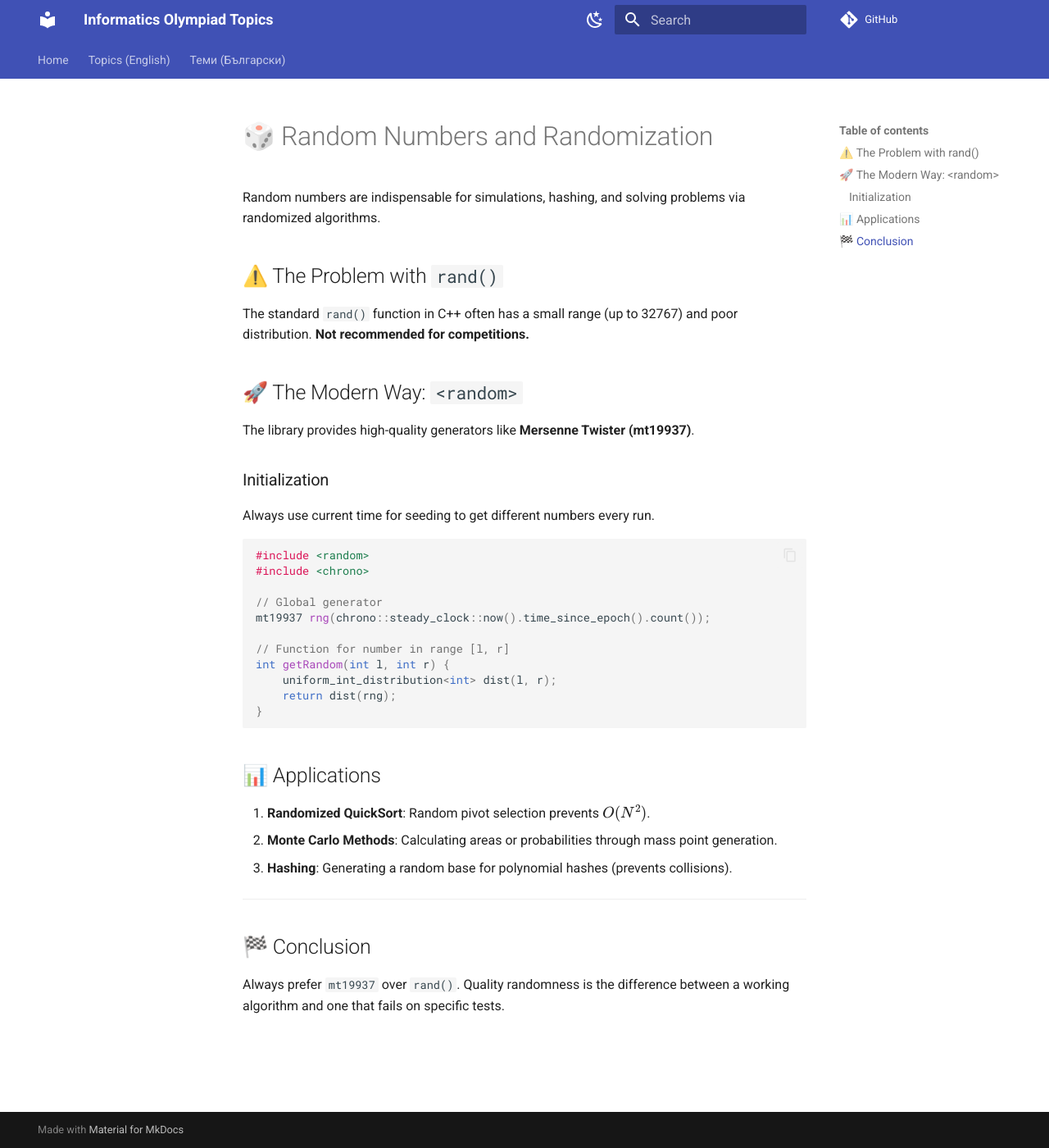
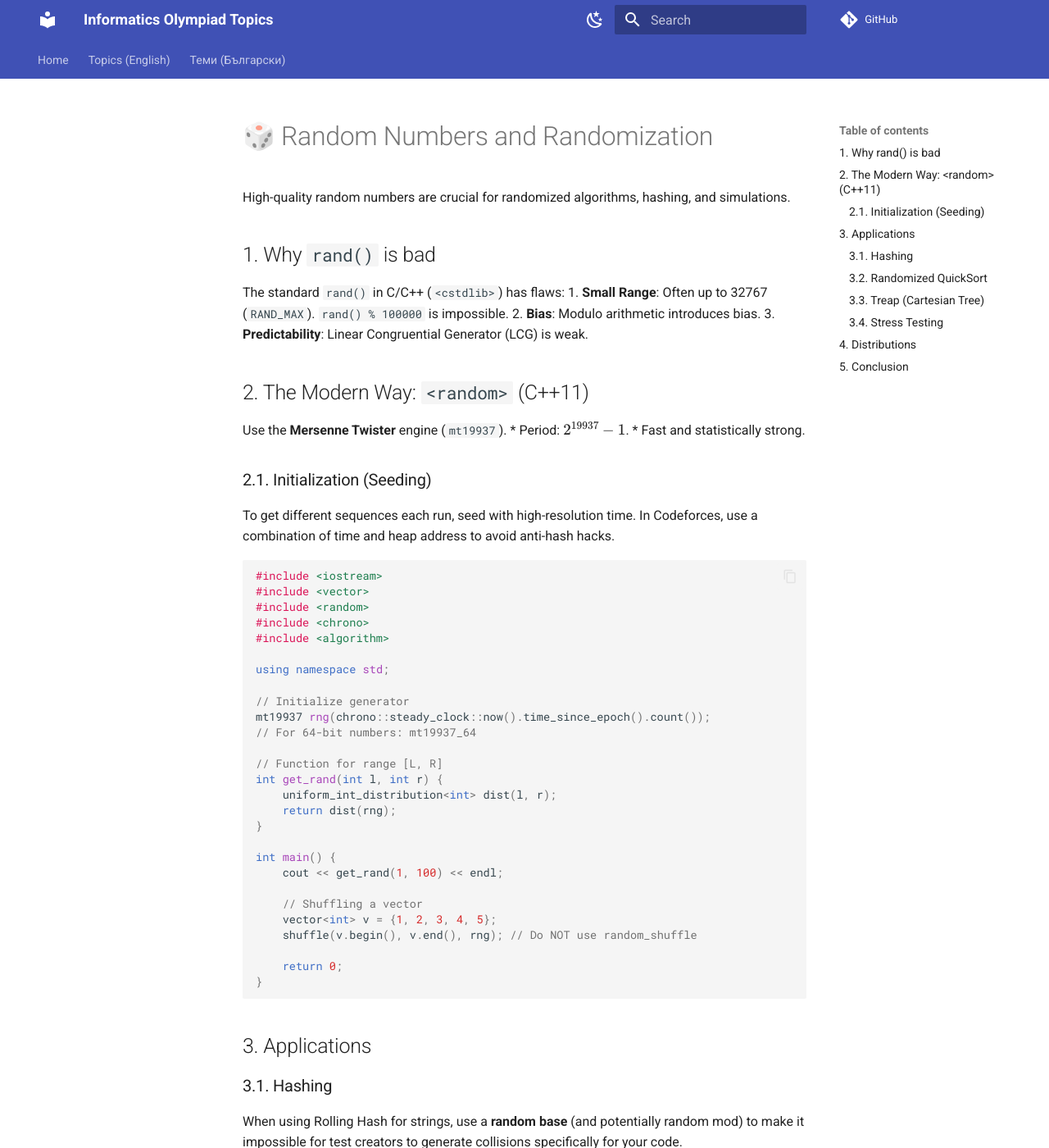
Before and after one commit to KadirYazadzhi/Informatics-Olympiad-Topics, an MkDocs documentation site: the page built from docs/EN/09b_Random_Numbers.md, in a window 1280 px wide and 1400 px high. Shown: the whole window at 82% size. Built offline with MkDocs 1.6.1 and Material for MkDocs 9.7.7, drawn with Linux system fonts in a browser that asks for light colours; comment, search, counter and statistics services are not loaded; some of the changed text lies outside the part shown.

Commit message:
Expand EN/09b_Random_Numbers.md: Random library, mt19937, and stress testing

````diff
--- a/docs/EN/09b_Random_Numbers.md
+++ b/docs/EN/09b_Random_Numbers.md
@@ -1,35 +1,78 @@
 # 🎲 Random Numbers and Randomization
 
-Random numbers are indispensable for simulations, hashing, and solving problems via randomized algorithms.
+High-quality random numbers are crucial for randomized algorithms, hashing, and simulations.
 
-## ⚠️ The Problem with `rand()`
-The standard `rand()` function in C++ often has a small range (up to 32767) and poor distribution. **Not recommended for competitions.**
+## 1. Why `rand()` is bad
 
-## 🚀 The Modern Way: `<random>`
-The library provides high-quality generators like **Mersenne Twister (mt19937)**.
+The standard `rand()` in C/C++ (`<cstdlib>`) has flaws:
+1.  **Small Range**: Often up to 32767 (`RAND_MAX`). `rand() % 100000` is impossible.
+2.  **Bias**: Modulo arithmetic introduces bias.
+3.  **Predictability**: Linear Congruential Generator (LCG) is weak.
 
-### Initialization
-Always use current time for seeding to get different numbers every run.
+## 2. The Modern Way: `<random>` (C++11)
+
+Use the **Mersenne Twister** engine (`mt19937`).
+*   Period: $2^{19937}-1$.
+*   Fast and statistically strong.
+
+### 2.1. Initialization (Seeding)
+To get different sequences each run, seed with high-resolution time. In Codeforces, use a combination of time and heap address to avoid anti-hash hacks.
+
 ```cpp
+#include <iostream>
+#include <vector>
 #include <random>
 #include <chrono>
+#include <algorithm>
 
-// Global generator
+using namespace std;
+
+// Initialize generator
 mt19937 rng(chrono::steady_clock::now().time_since_epoch().count());
+// For 64-bit numbers: mt19937_64
 
-// Function for number in range [l, r]
-int getRandom(int l, int r) {
+// Function for range [L, R]
+int get_rand(int l, int r) {
     uniform_int_distribution<int> dist(l, r);
     return dist(rng);
 }
+
+int main() {
+    cout << get_rand(1, 100) << endl;
+
+    // Shuffling a vector
+    vector<int> v = {1, 2, 3, 4, 5};
+    shuffle(v.begin(), v.end(), rng); // Do NOT use random_shuffle
+
+    return 0;
+}
 ```
 
-## 📊 Applications
-1. **Randomized QuickSort**: Random pivot selection prevents $O(N^2)$.
-2. **Monte Carlo Methods**: Calculating areas or probabilities through mass point generation.
-3. **Hashing**: Generating a random base for polynomial hashes (prevents collisions).
+## 3. Applications
 
----
+### 3.1. Hashing
+When using Rolling Hash for strings, use a **random base** (and potentially random mod) to make it impossible for test creators to generate collisions specifically for your code.
 
-## 🏁 Conclusion
-Always prefer `mt19937` over `rand()`. Quality randomness is the difference between a working algorithm and one that fails on specific tests.
+```cpp
+int BASE = get_rand(300, 1000);
+```
+
+### 3.2. Randomized QuickSort
+Pick a random pivot to guarantee $O(N \log N)$ expected time, avoiding the $O(N^2)$ worst case on sorted arrays.
+
+### 3.3. Treap (Cartesian Tree)
+Uses random priorities to keep the tree balanced with high probability. This makes it a powerful alternative to Splay/AVL trees, and much easier to implement (supports Split/Merge).
+
+### 3.4. Stress Testing
+If your solution fails but you can't find the bug:
+1.  Write a brute force solution.
+2.  Write a test generator using `mt19937`.
+3.  Loop: Generate test -> Run both -> Compare.
+
+## 4. Distributions
+*   `uniform_int_distribution`: Integers in range.
+*   `uniform_real_distribution`: Floats in range $[0, 1)$.
+*   `bernoulli_distribution`: True/False with probability $p$.
+
+## 5. Conclusion
+Forget `rand()`. Always include `<random>` and use `mt19937`. It's the standard for competitive programming.
````
